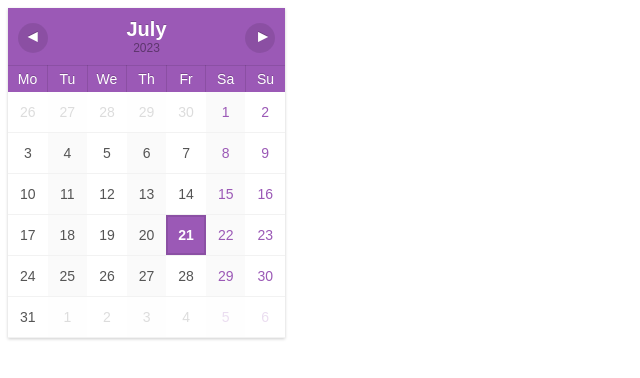
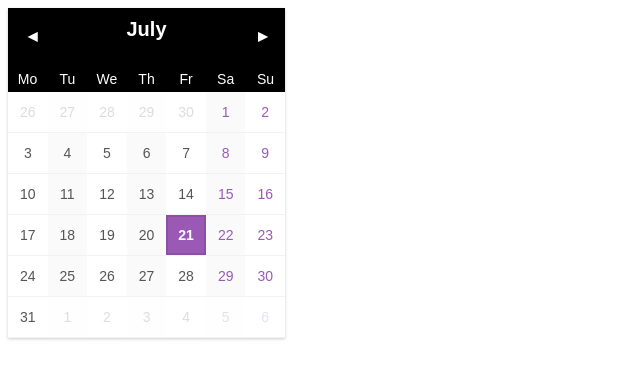
Before and after one commit to gowthambodduluri/gowthambodduluri.github.io, a plain HTML site: page index.html in a window 1280 px wide. Shown: the whole page, without its empty margins (0-640 px from the left). Drawn offline with Linux system fonts and the light colour scheme.

Commit message:
Update index.html

```diff
--- a/index.html
+++ b/index.html
@@ -63,7 +63,7 @@ td:last-child, th:last-child {
 th {
     border-top: 1px solid rgba(0,0,0,0.1);
     border-right: 1px solid rgba(0,0,0,0.1);
-    background-color: #9b59b6;
+    background-color: black;
     color: #fff;
     text-shadow: 0px -1px 0px rgba(0,0,0,0.2);
     font-weight: normal;
```
